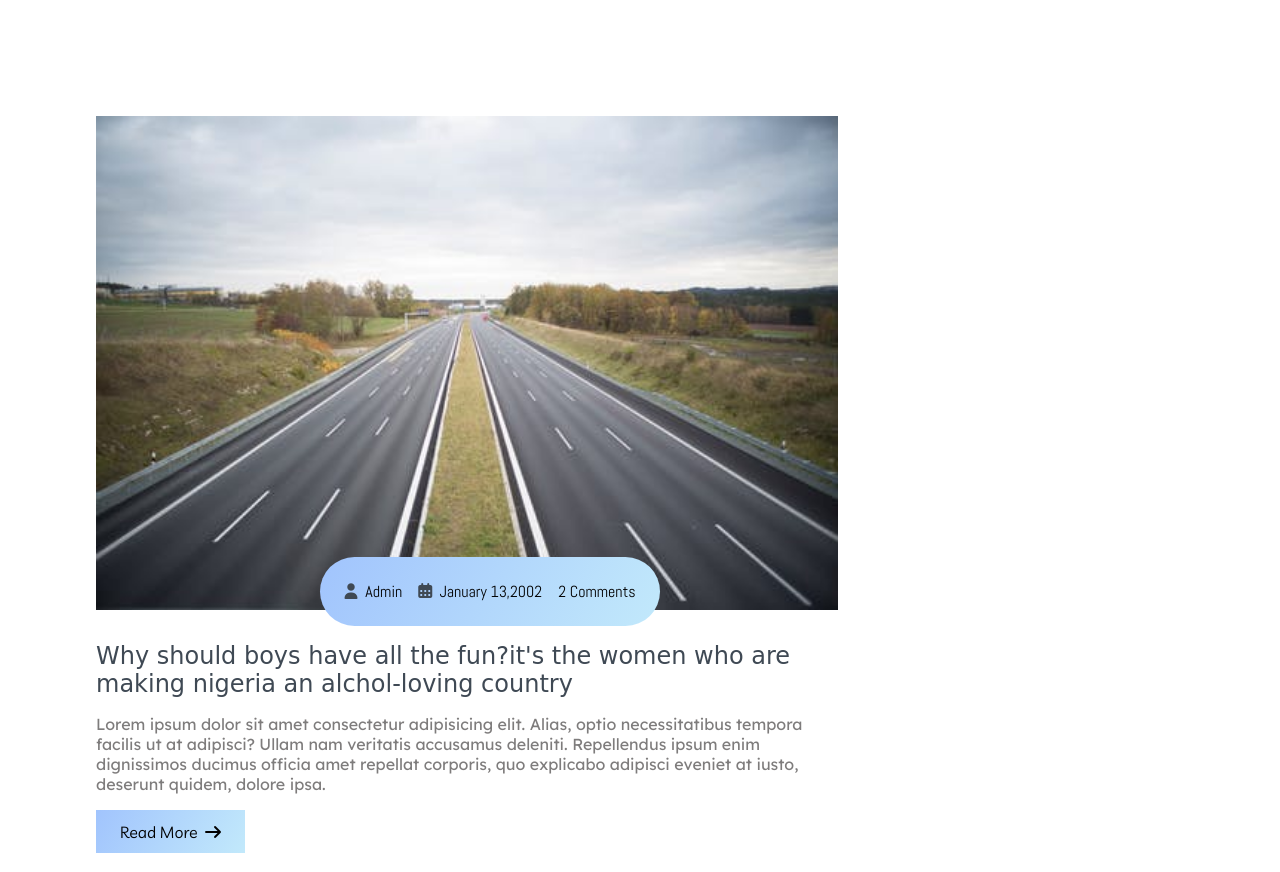
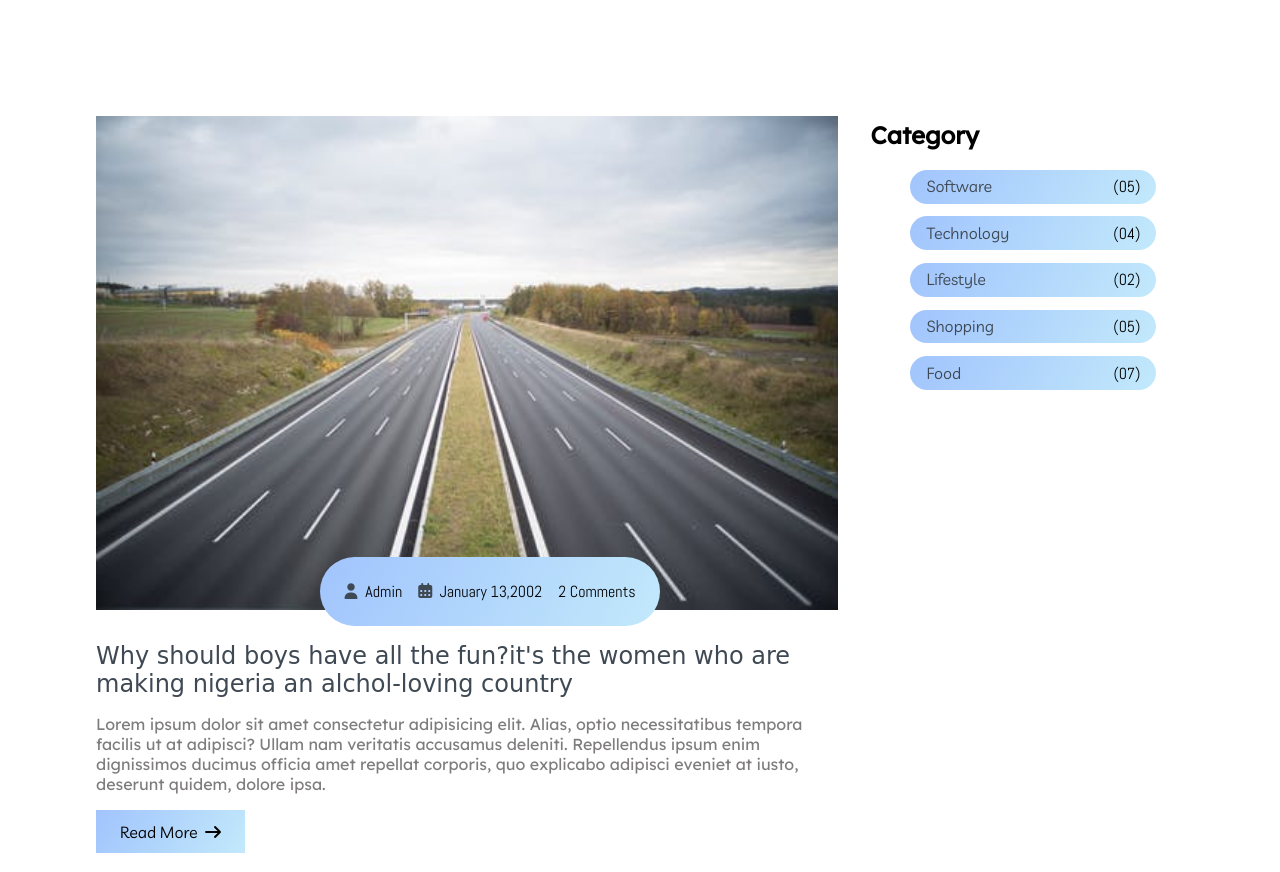
Before and after one commit to victory-nwawunze/Blog-website, a plain HTML site: page index.html in a window 1280 px wide. Shown: the part 1660-2532 px from the top of the page. Drawn offline with Linux system fonts and the light colour scheme; a web font is replaced by a local one.

Commit message:
creating sidebar section

```diff
--- a/css/style.css
+++ b/css/style.css
@@ -271,6 +271,20 @@ main .post-content .post-title a{
     background: var(--text-gray);
     color: var(--white);
 }
+/* Sidebar */
+.site-content>.sidebar .category-list{
+    font-family: var(--Livvic);
+}
+.site-content>.sidebar .category-list .list-items{
+    background: var(--sky);
+    padding: .4rem 1rem;
+    margin: .8rem 0;
+    border-radius: 3rem;
+    width: 70%;
+    display: flex;
+    justify-content: space-between;
+}
+/* Sidebar */
 /* Site content */
 /* Blog Carousel */
 /* Site title */
--- a/index.html
+++ b/index.html
@@ -201,6 +201,33 @@
                     <a href="#"><i class="fas fa-chevron-right"></i></a>
                 </div>
             </div>
+            <aside class="sidebar">
+                <div class="category">
+                    <h2>Category</h2>
+                    <ul class="category-list">
+                        <li class="list-items">
+                            <a href="#">Software</a>
+                            <span>(05)</span>
+                        </li>
+                        <li class="list-items">
+                            <a href="#">Technology</a>
+                            <span>(04)</span>
+                        </li>
+                        <li class="list-items">
+                            <a href="#">Lifestyle</a>
+                            <span>(02)</span>
+                        </li>
+                        <li class="list-items">
+                            <a href="#">Shopping</a>
+                            <span>(05)</span>
+                        </li>
+                        <li class="list-items">
+                            <a href="#">Food</a>
+                            <span>(07)</span>
+                        </li>
+                    </ul>
+                </div>
+            </aside>
     </section>
     <!-- Site content -->
     </main>
```
